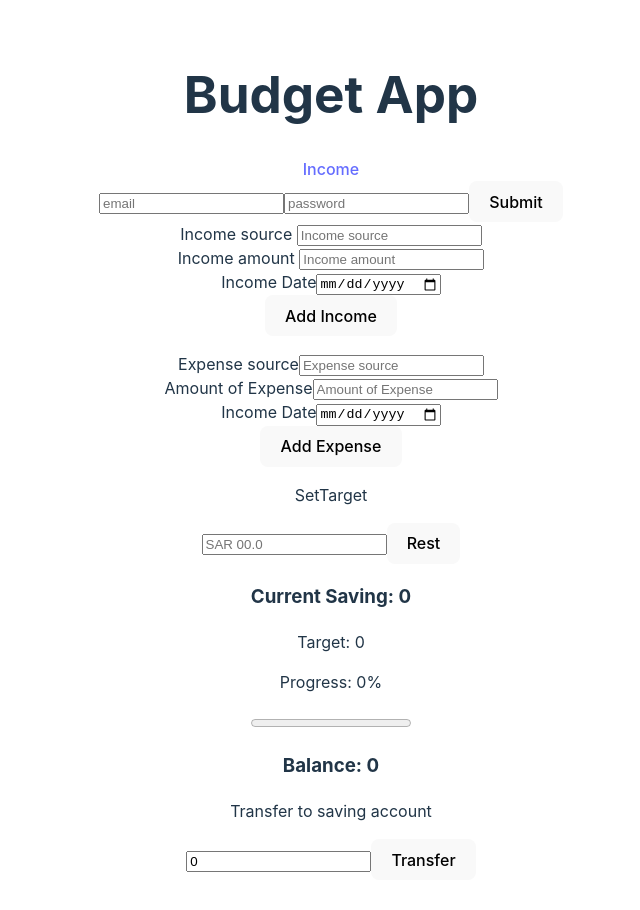
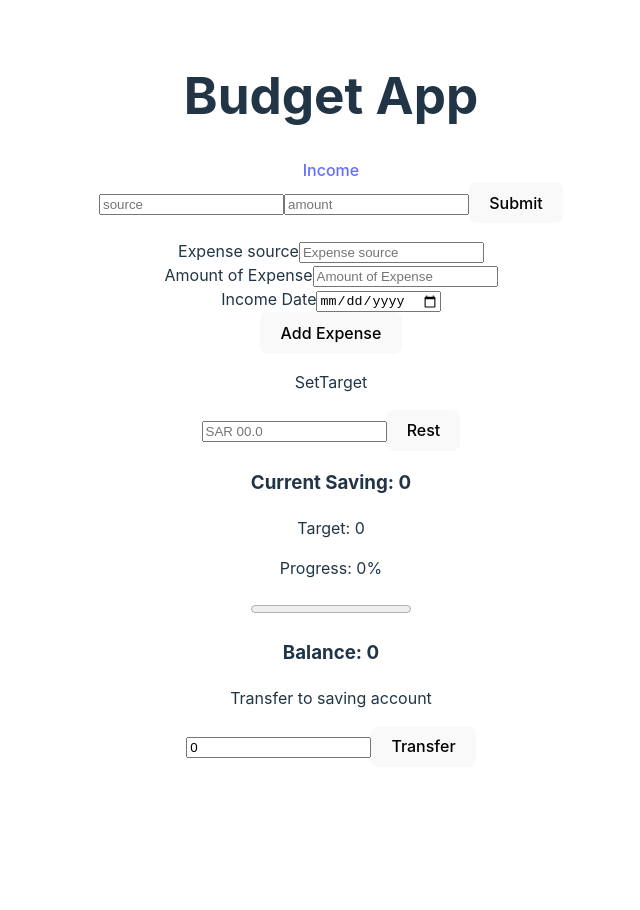
Before and after one commit to Turkiano/Budget-App-Frontend, a React (Vite) app: page / in a window 1280 px wide. Shown: the whole page, without its empty margins (309-949 px from the left). After the commit the page ends 800 px from the top, so only its background shows below. Built offline with nearby package versions, Linux system fonts and the light colour scheme.

Commit message:
adopting validation to the budget app-still not working

```diff
--- a/src/Components/IncomeWrapper.tsx
+++ b/src/Components/IncomeWrapper.tsx
@@ -8,12 +8,12 @@ import { zodResolver } from '@hookform/resolvers/zod';
 import '../Styling/IncomeWrapper.css';
 import { ListItems } from './ListItems';
 
-const SignUpSchema = z.object({
-  email: z.string().email(),
-  password: z.string().min(3).max(20),
+const IncomeSchema = z.object({
+  source: z.string().min(3),
+  amount: z.string(),
 });
 
-type SignUpSchemaType = z.infer<typeof SignUpSchema>;
+type IncomeSchemaType = z.infer<typeof IncomeSchema>;
 
 export type IncomeTypes = {
   id: string;
@@ -55,65 +55,46 @@ export function IncomeWrapper({
   // console.log('income: ', income); //this is for testing our new Structure
   // console.log('newIncome: ', incomes);
 
-  const handleChange = (e: ChangeEvent<HTMLInputElement>) => {
-    const { name, value } = e.target;
-    setIncome({
-      ...income,
-      [name]: value,
-    });
-  };
-
-  const handleChangeDate = (e: ChangeEvent<HTMLInputElement>) => {
-    setIncome({
-      ...income,
-      date: e.target.value,
-    });
-  };
-
-  const handleSubmitOld = (e: FormEvent) => {
-    e.preventDefault();
-    const newIncome: IncomeTypes = {
-      id: uuidv4(), // Ensure a new unique ID
-      source: income.source,
-      amount: Number(income.amount),
-      date: income.date,
-    };
-    setIncomes([...incomes, newIncome]);
-
-    console.log('NewIncome: ', newIncome);
-  };
-
   const {
     register,
     handleSubmit,
     formState: { errors },
-  } = useForm({ resolver: zodResolver<SignUpSchemaType>(SignUpSchema) });
+  } = useForm({ resolver: zodResolver(IncomeSchema) });
   console.log('Errors: ', errors);
 
-  const onSubmit = (data) => console.log('Data: ', data);
+
+
+
+  const onSubmit = (data) => {console.log('Data: ', data);
+
+    setIncomes([...incomes, data]);// to update the income state
+
+  }
+
+
 
   return (
     <>
       <form className="form" onSubmit={handleSubmit(onSubmit)}>
-        <input className="input" placeholder="email" {...register('email')} />
-        {errors.email && <span>{errors.email.message}</span>}
+        <input className="input" placeholder="source" {...register('source')} />
+        {errors.source && <span>{errors.source.message}</span>}
         <input
           className="input"
-          placeholder="password"
-          {...register('password')}
+          placeholder="amount"
+          {...register('amount')}
         />
-        {errors.password && <span>{errors.password.message}</span>}
+        {errors.amount && <span>{errors.amount.message}</span>}
 
         <button type="submit">Submit</button>
       </form>
 
-      <Form
+      {/* <Form
         handleChange={handleChange}
         handleSubmit={handleSubmitOld}
         handleChangeDate={handleChangeDate}
         inputs={INCOME_INPUTS}
         buttonLabel="Add Income"
-      />
+      /> */}
 
       <ListItems items={incomes} handleDelete={handleDelete} />
     </>
```
